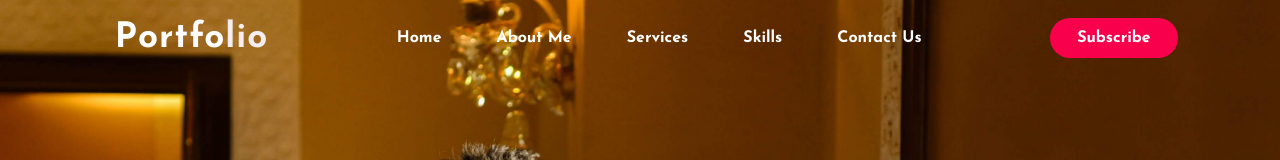
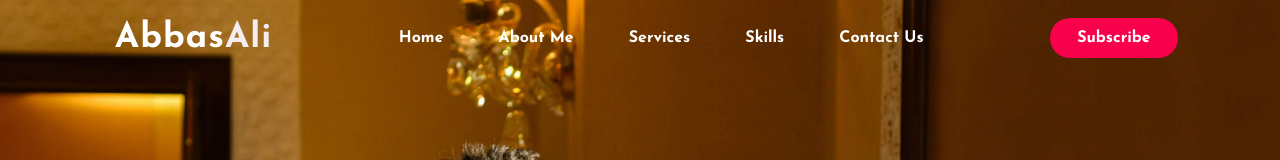
Before and after one commit to Abbastechno/abbasali.github.io, a plain HTML site: page index.html in a window 1280 px wide. Shown: the top 160 px of the page. Drawn offline with Linux system fonts and the light colour scheme.

Commit message:
Update index.html

```diff
--- a/index.html
+++ b/index.html
@@ -15,7 +15,7 @@
 
 	<div class="hero">
 		<nav>
-			<h2 class="logo"> <img src="./img/" alt=""> Portfo<span>lio</span></h2>
+			<h2 class="logo"> <img src="./img/" alt=""> Abbas<span>Ali</span></h2>
 			<ul>
 				<li><a href="#">Home</a></li>
 				<li><a href="#">About me </a></li>
```
